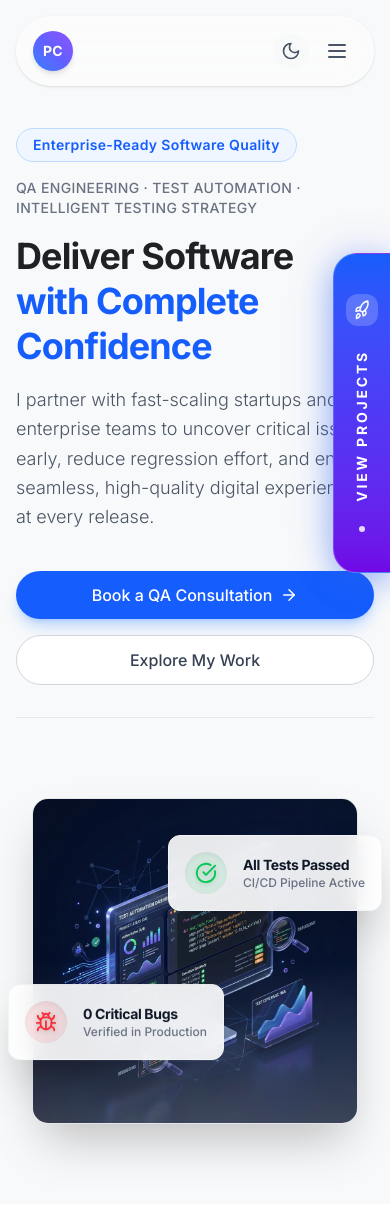
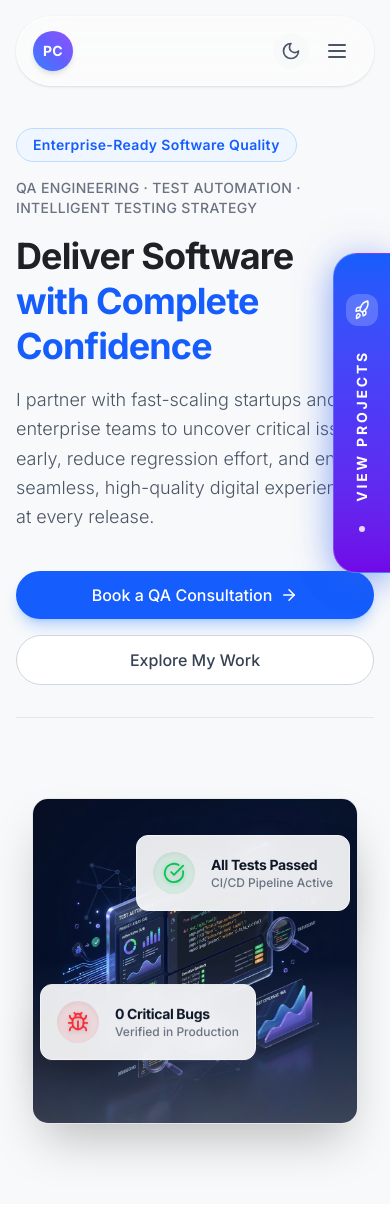
Before and after one commit to ParthChauhan2003/Portfolio, a React (Vite) app: page / in a window 390 px wide. Shown: the top 1208 px of the page. Built offline with nearby package versions, Linux system fonts and the light colour scheme.

Commit message:
fix: improve responsive layout and prevent horizontal overflow across main components

```diff
--- a/src/app/App.tsx
+++ b/src/app/App.tsx
@@ -63,7 +63,7 @@ export default function App() {
 
   return (
     <ReactLenis root>
-      <div className={`min-h-screen font-sans theme-transition-base ${darkMode ? 'dark bg-gray-900 text-gray-100' : 'bg-[#F8F9FA] text-[#202124]'}`}>
+      <div className={`min-h-screen font-sans theme-transition-base overflow-x-hidden ${darkMode ? 'dark bg-gray-900 text-gray-100' : 'bg-[#F8F9FA] text-[#202124]'}`}>
       <AnimatePresence>
         {loading && (
           <motion.div
--- a/src/app/components/Contact.tsx
+++ b/src/app/components/Contact.tsx
@@ -198,7 +198,7 @@ export const Contact: React.FC<ContactProps> = ({ darkMode }) => {
           </p>
         </div>
 
-        <div className="grid lg:grid-cols-2 gap-16">
+        <div className="grid lg:grid-cols-2 gap-16 overflow-hidden">
           <motion.div
             initial={{ opacity: 0, x: -30 }}
             whileInView={{ opacity: 1, x: 0 }}
--- a/src/app/components/Hero.tsx
+++ b/src/app/components/Hero.tsx
@@ -8,7 +8,7 @@ interface HeroProps {
 
 export const Hero: React.FC<HeroProps> = ({ darkMode }) => {
   return (
-    <section id="hero" className={`pt-32 pb-20 lg:pt-48 lg:pb-32 overflow-hidden ${darkMode ? 'bg-gray-900' : 'bg-[#F8F9FA]'}`}>
+    <section id="hero" className={`pt-32 pb-20 lg:pt-48 lg:pb-32 overflow-hidden overflow-x-clip ${darkMode ? 'bg-gray-900' : 'bg-[#F8F9FA]'}`}>
       <div className="max-w-7xl mx-auto px-4 sm:px-6 lg:px-8 relative">
         <div className="grid lg:grid-cols-2 gap-12 items-center">
           <motion.div
@@ -128,7 +128,7 @@ export const Hero: React.FC<HeroProps> = ({ darkMode }) => {
                   opacity: { delay: 0.8, duration: 0.5 },
                   y: { repeat: Infinity, duration: 4, ease: "easeInOut" }
                 }}
-                className={`absolute top-12 -right-6 md:-right-10 p-4 rounded-xl shadow-2xl flex items-center gap-4 border z-10 ${darkMode ? 'bg-gray-800/90 border-gray-700 backdrop-blur-md' : 'bg-white/90 border-gray-100 backdrop-blur-md'}`}
+                className={`absolute top-12 right-2 md:-right-10 p-4 rounded-xl shadow-2xl flex items-center gap-4 border z-10 max-w-[calc(100vw-2rem)] ${darkMode ? 'bg-gray-800/90 border-gray-700 backdrop-blur-md' : 'bg-white/90 border-gray-100 backdrop-blur-md'}`}
               >
                 <div className="bg-green-500/10 text-green-500 p-2.5 rounded-full shadow-inner">
                   <CheckCircle size={22} className="drop-shadow-sm" />
@@ -151,7 +151,7 @@ export const Hero: React.FC<HeroProps> = ({ darkMode }) => {
                   opacity: { delay: 1, duration: 0.5 },
                   y: { repeat: Infinity, duration: 5, ease: "easeInOut", delay: 0.5 }
                 }}
-                className={`absolute bottom-16 -left-6 md:-left-10 p-4 rounded-xl shadow-2xl flex items-center gap-4 border z-10 ${darkMode ? 'bg-gray-800/90 border-gray-700 backdrop-blur-md' : 'bg-white/90 border-gray-100 backdrop-blur-md'}`}
+                className={`absolute bottom-16 left-2 md:-left-10 p-4 rounded-xl shadow-2xl flex items-center gap-4 border z-10 max-w-[calc(100vw-2rem)] ${darkMode ? 'bg-gray-800/90 border-gray-700 backdrop-blur-md' : 'bg-white/90 border-gray-100 backdrop-blur-md'}`}
               >
                 <div className="bg-red-500/10 text-red-500 p-2.5 rounded-full shadow-inner">
                   <Bug size={22} className="drop-shadow-sm" />
--- a/src/app/components/Services.tsx
+++ b/src/app/components/Services.tsx
@@ -67,7 +67,7 @@ export const Services: React.FC<ServicesProps> = ({ darkMode }) => {
 
   return (
     <section id="services" className={`py-24 ${darkMode ? 'bg-gray-900' : 'bg-gray-50'}`}>
-      <div className="max-w-7xl mx-auto px-4 sm:px-6 lg:px-8 space-y-32">
+      <div className="max-w-7xl mx-auto px-4 sm:px-6 lg:px-8 space-y-32 overflow-hidden">
 
         {/* Services Section */}
         <div>
--- a/src/styles/tailwind.css
+++ b/src/styles/tailwind.css
@@ -19,6 +19,7 @@
 @layer base {
     html {
         scroll-behavior: smooth;
+        /*overflow-x: hidden;*/
     }
 
     body {
@@ -26,6 +27,7 @@
         background-color: var(--color-google-gray-50);
         color: var(--color-google-gray-800);
         -webkit-font-smoothing: antialiased;
+        /*overflow-x: hidden;*/
     }
 }
 
```
